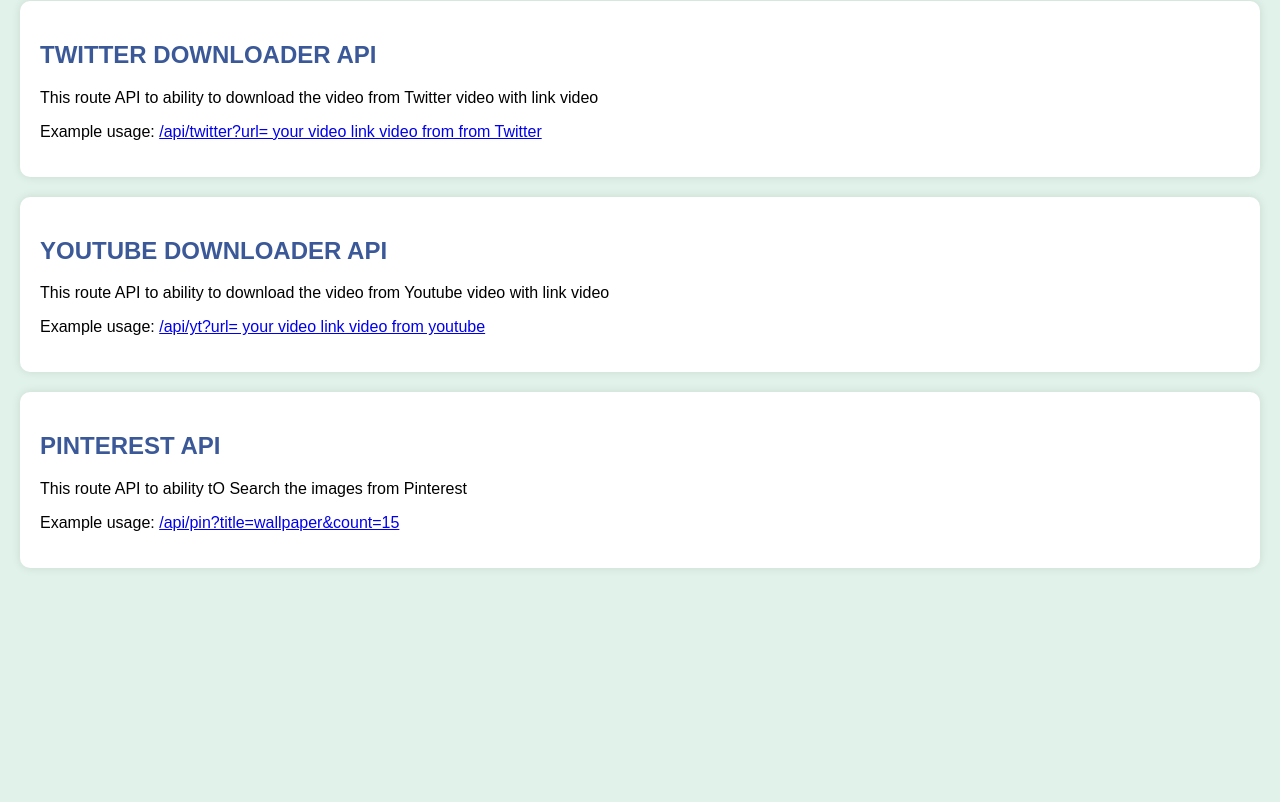
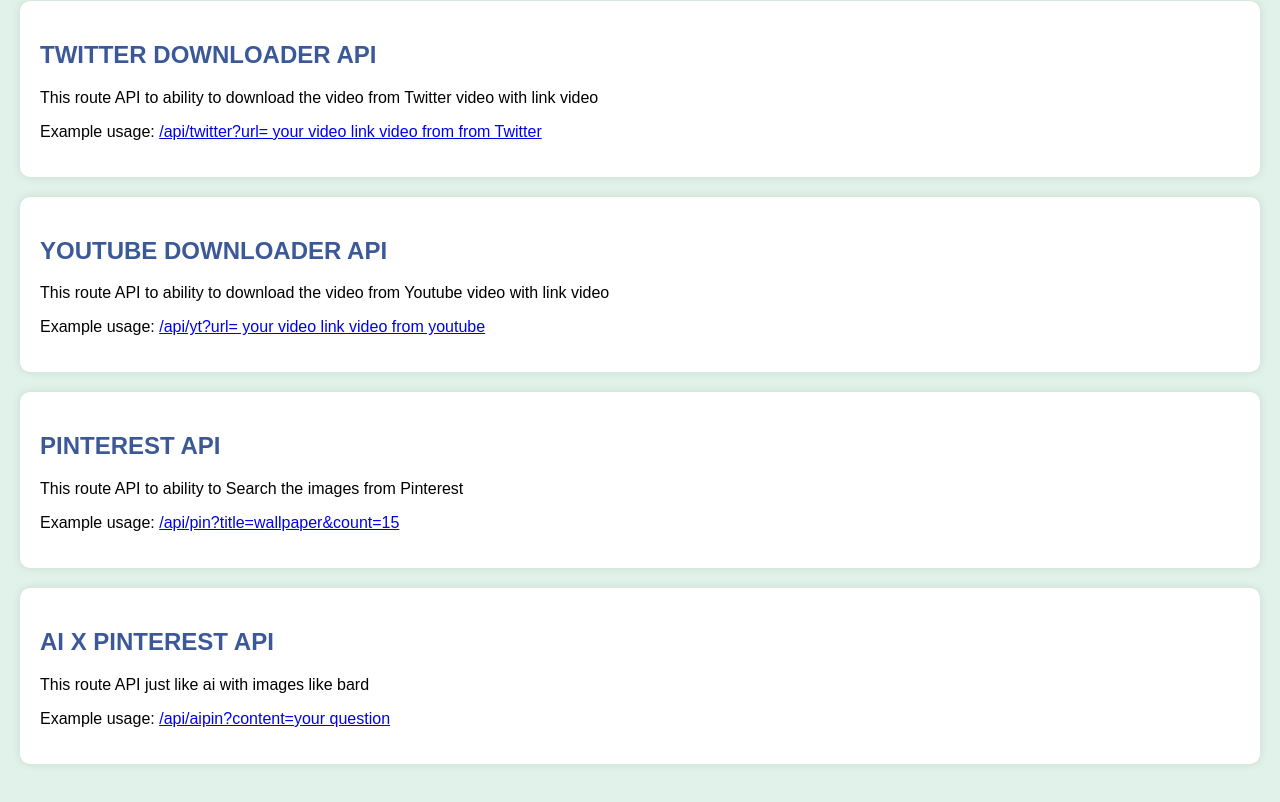
Before and after one commit to magallanes10/APIS, a website: page public/index.html in a window 1280 px wide. Shown: the part 2273-3075 px from the top of the page. Before the commit the page ends 2941 px from the top, so only its background shows below. Drawn offline with Linux system fonts and the light colour scheme.

Commit message:
Update index.html

```diff
--- a/public/index.html
+++ b/public/index.html
@@ -177,11 +177,19 @@
 
                 <div class="endpoint-container">
       <h2>PINTEREST API</h2>
-      <p>This route API to ability tO Search the images from Pinterest</p>
+      <p>This route API to ability to Search the images from Pinterest</p>
       <p>Example usage: <a href="/api//pin?title=wallpaper&count=10
                           =" target="_blank">/api/pin?title=wallpaper&count=15
 </a></p>
                 </div>
+
+                          <div class="endpoint-container">
+      <h2>AI X PINTEREST API</h2>
+      <p>This route API just like ai with images like bard</p>
+      <p>Example usage: <a href="/api//aipin?content=hello
+                          =" target="_blank">/api/aipin?content=your question
+</a></p>
+                          </div>
     <!-- Add more endpoint containers as needed -->
 
   </main>
```
